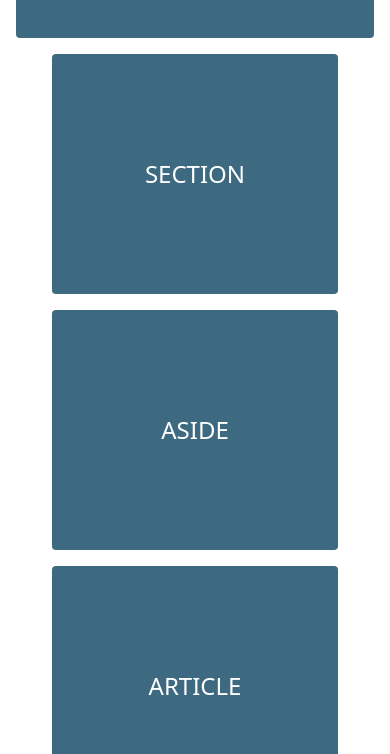
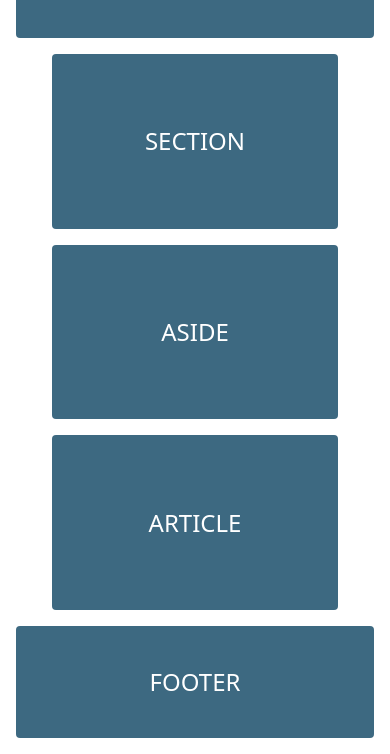
Before and after one commit to emmanuel-mendez/layout, a plain HTML site: page index.html in a window 390 px wide. Shown: the part 90-844 px from the top of the page. Drawn offline with Linux system fonts and the light colour scheme.

Commit message:
content rows height fixed

```diff
--- a/css/grid/grid-mobile.css
+++ b/css/grid/grid-mobile.css
@@ -75,7 +75,7 @@
 /* Content */
 .content {
  display: grid;
- grid-template-rows: repeat(3, minmax(15rem, auto));
+ grid-template-rows: repeat(3, minmax(3rem, auto));
  grid-template-columns: 1fr;
  grid-template-areas:
   "section"
```
